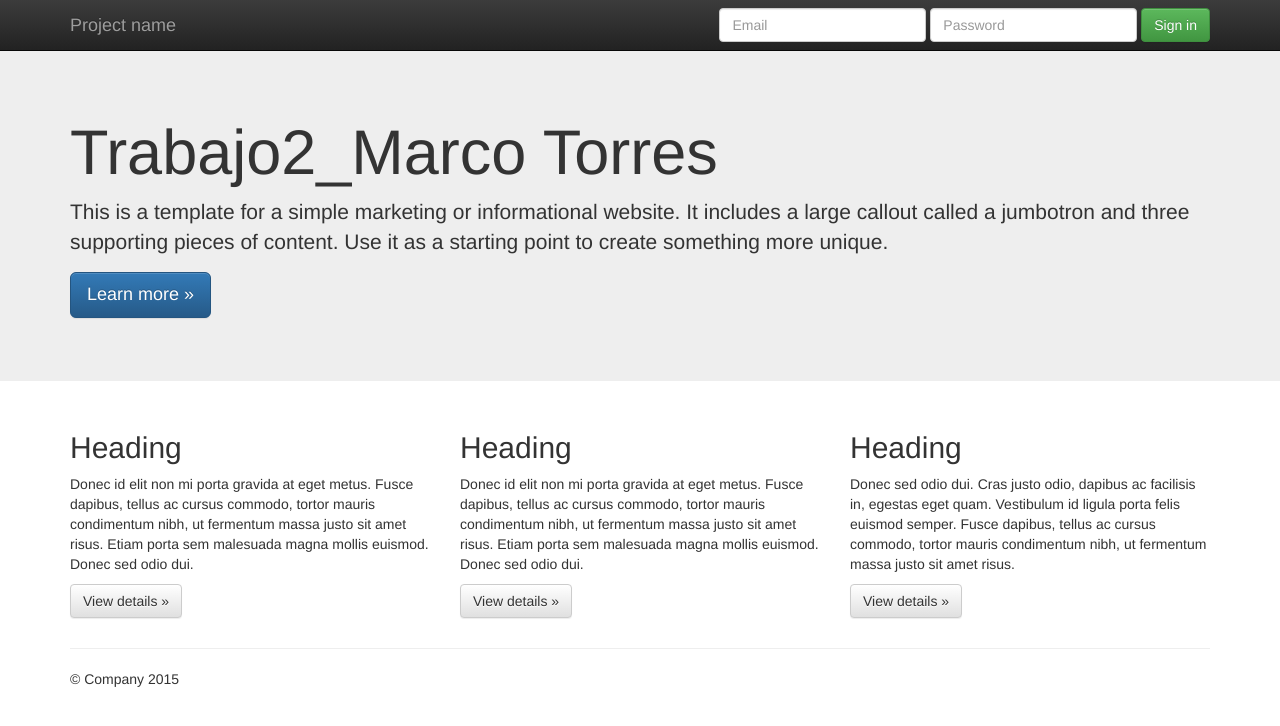
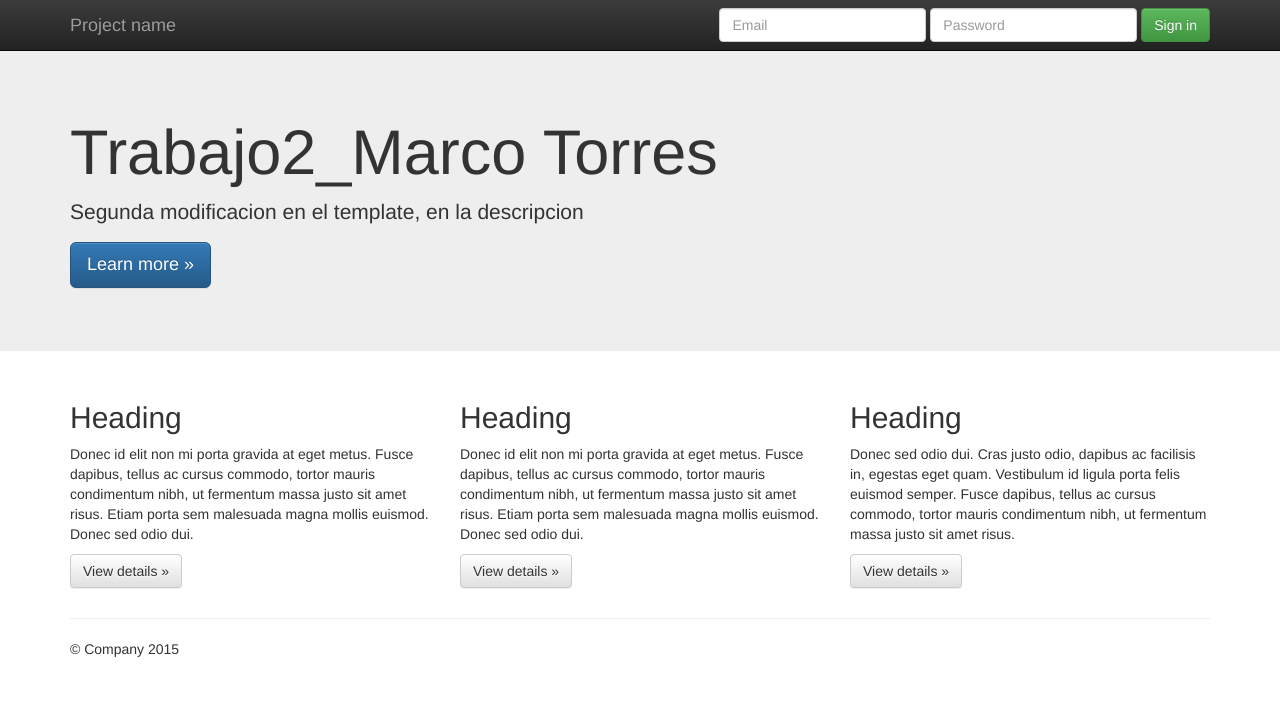
Before and after one commit to mtorrma/Trabajo_2_Marco_Torres, a plain HTML site: page index.html in a window 1280 px wide. Drawn offline with nearby package versions, Linux system fonts and the light colour scheme.

Commit message:
se cambia la descripcion en el index

```diff
--- a/index.html
+++ b/index.html
@@ -56,7 +56,7 @@
     <div class="jumbotron">
       <div class="container">
         <h1>Trabajo2_Marco Torres</h1>
-        <p>This is a template for a simple marketing or informational website. It includes a large callout called a jumbotron and three supporting pieces of content. Use it as a starting point to create something more unique.</p>
+        <p>Segunda modificacion en el template, en la descripcion</p>
         <p><a class="btn btn-primary btn-lg" href="#" role="button">Learn more &raquo;</a></p>
       </div>
     </div>
```
